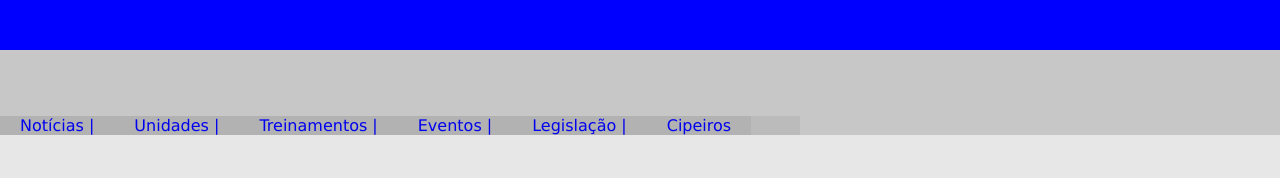
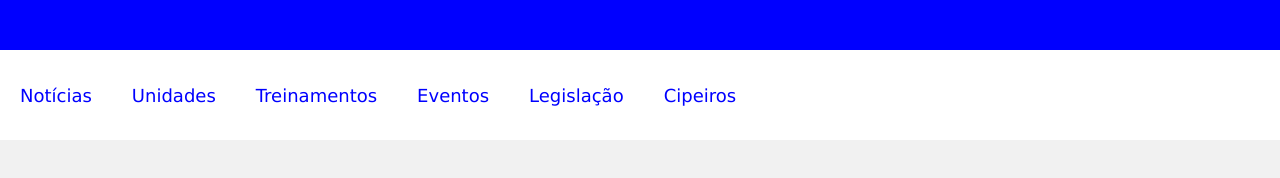
Before and after one commit to RomualdoFranca/my_ideas, a plain HTML site: page sites/cipa/index.html in a window 1280 px wide. Drawn offline with Linux system fonts and the light colour scheme.

Commit message:
adicionando comentarios

```diff
--- a/sites/cipa/index.html
+++ b/sites/cipa/index.html
@@ -17,19 +17,19 @@
             <div class="menu">
                 <ul>
                     <a href="noticias.html">
-                        <li>Notícias |</li>
+                        <li>Notícias </li>
                     </a>
                     <a href="unidade.html">
-                        <li>Unidades |</li>
+                        <li>Unidades </li>
                     </a>
                     <a href="treinamentos.html">
-                        <li>Treinamentos |</li>
+                        <li>Treinamentos </li>
                     </a>
                     <a href="eventos.html">
-                        <li>Eventos |</li>
+                        <li>Eventos </li>
                     </a>
                     <a href="lesgislacao.html">
-                        <li>Legislação |</li>
+                        <li>Legislação </li>
                     </a>
                     <a href="cipeiros.html">
                         <li>Cipeiros</li>
--- a/sites/cipa/style.css
+++ b/sites/cipa/style.css
@@ -2,38 +2,49 @@
     margin: 0px;
     padding: 0px;
 }
-*:nth-child(n) {background-color: #8a8a8a33;}
+/* *:nth-child(n) {background-color: #8a8a8a33;} */
+
 body {
     background-color: #f1f1f1;
     font-family: Verdana, Geneva, Tahoma, sans-serif;
 }
 
 header {
-    /* margin: 10px; */
+
     background-color: white;
     border:solid #0000ff;
     border-width:50px 0px 0px 0px;
     display: flex;
     flex-wrap: wrap;
-    align-items: flex-end;
-
+    align-items: center;
 
 }
+/* redefinindo o tamanho das divs dos logos */
 .logo-cipa {
-    height: 85px;
+    height: 90px;
 }
 
+/* redefinindo o tamanho das divs dos logos */
+.logo-compesa {
+    height: 60px;
+}
+
+/* definindo o comprimento da div do menu */
 .menu {
-    width: 800px;
+    width: 940px;
 
 }
 
 li {
-    padding: 0px 20px;
-    float: left;
+    padding: 0px 20px; /* espacamento entre os links*/
+    float: left; /* posicionando os links na horizontal*/
+    font-size: 18px;
+    list-style: none; /* retirando os pontos dos links*/
+    text-decoration: none; /* retirando o sublinhado*/
 }
-
-a, li {
-    list-style: none;
-    text-decoration: none;
+a:link {
+    color: rgb(0, 0, 255);
 }
+a:visited {
+    color: blue;
+}
```
